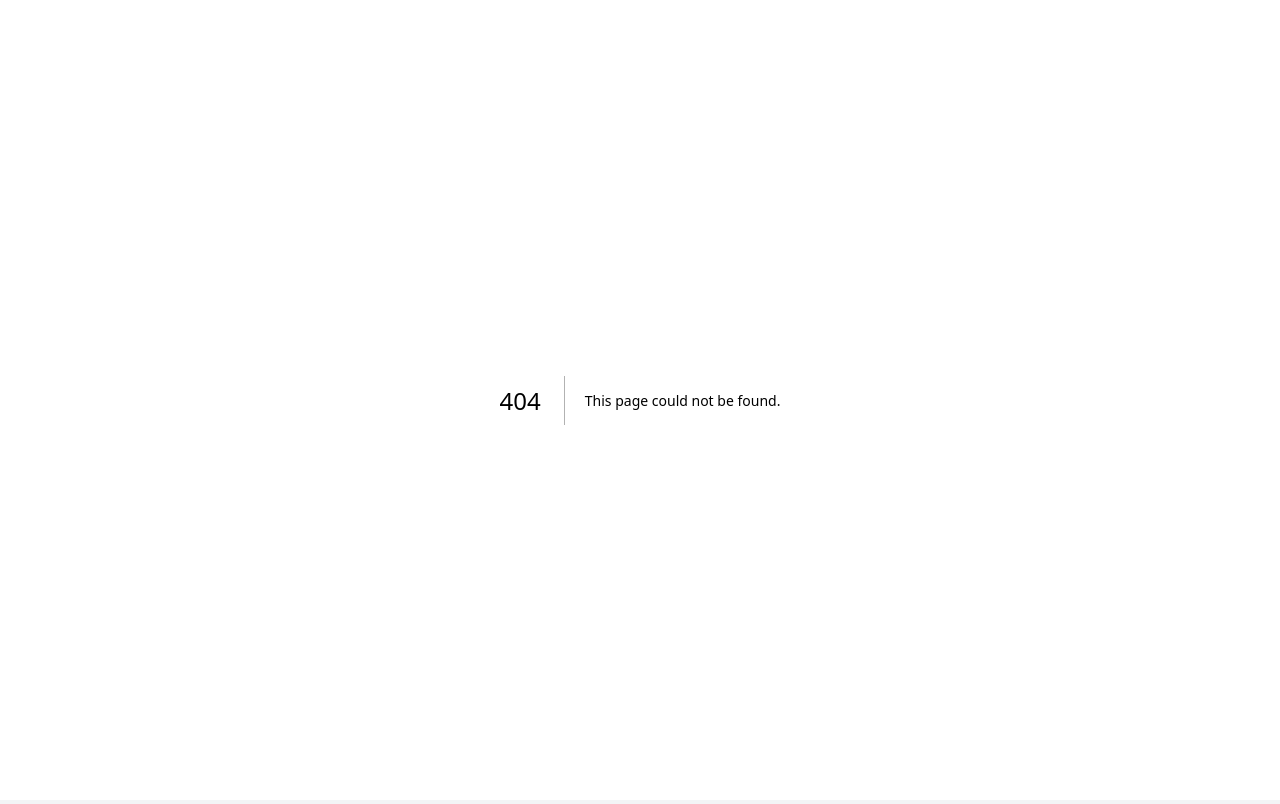
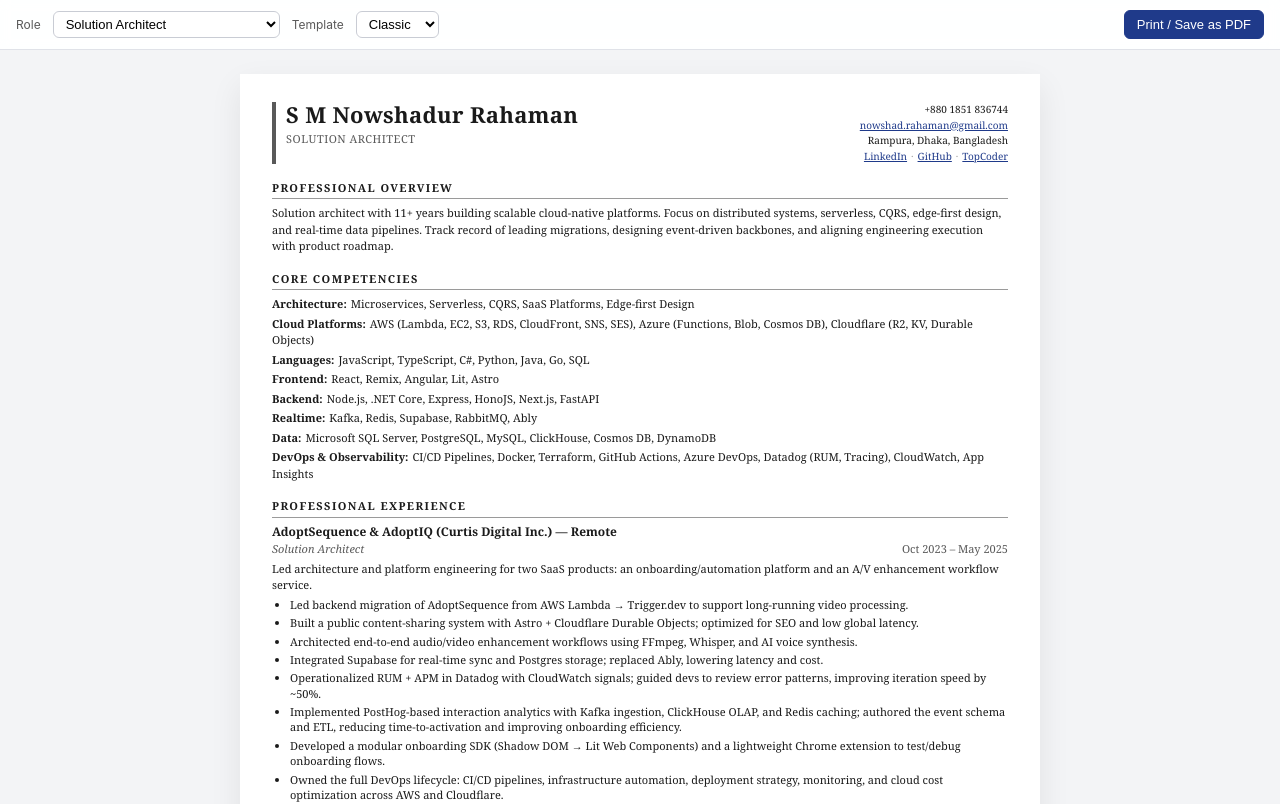
Before and after one commit to dashu-baba/my-resume, a Next.js app: page /architect/ in a window 1280 px wide. Before the commit this address had no page. Shown: the top 804 px of the page. Built offline with nearby package versions, Linux system fonts and the light colour scheme.

Commit message:
feat: render /[role] with default classic template
Co-Authored-By: Claude Opus 4.7 <noreply@anthropic.com>

```diff
--- /dev/null
+++ b/src/app/[role]/page.tsx
@@ -0,0 +1,41 @@
+import { notFound } from "next/navigation";
+import { ROLES, ROLE_LABELS, DEFAULT_TEMPLATE } from "@/lib/registry";
+import type { Role } from "@/lib/registry";
+import { loadResume } from "@/lib/resume";
+import { filterResumeForRole } from "@/lib/filter";
+import { ResumeShell } from "@/components/resume/ResumeShell";
+import { TopBar } from "@/components/chrome/TopBar";
+
+type Params = { role: string };
+
+export const dynamicParams = false;
+
+export async function generateStaticParams(): Promise<Params[]> {
+  return ROLES.map((role) => ({ role }));
+}
+
+export async function generateMetadata({ params }: { params: Params }) {
+  const { role } = params;
+  const r = role as Role;
+  if (!ROLES.includes(r)) return {};
+  const resume = loadResume();
+  const filtered = filterResumeForRole(resume, r);
+  return {
+    title: `${ROLE_LABELS[r]} — ${resume.meta.name}`,
+    description: filtered.overview.slice(0, 160),
+    alternates: { canonical: `/${role}/${DEFAULT_TEMPLATE}/` },
+  };
+}
+
+export default async function RoleDefaultPage({ params }: { params: Params }) {
+  const { role } = params;
+  const r = role as Role;
+  if (!ROLES.includes(r)) notFound();
+  const filtered = filterResumeForRole(loadResume(), r);
+  return (
+    <>
+      <TopBar role={r} template={DEFAULT_TEMPLATE} />
+      <ResumeShell template={DEFAULT_TEMPLATE} data={filtered} />
+    </>
+  );
+}
```
